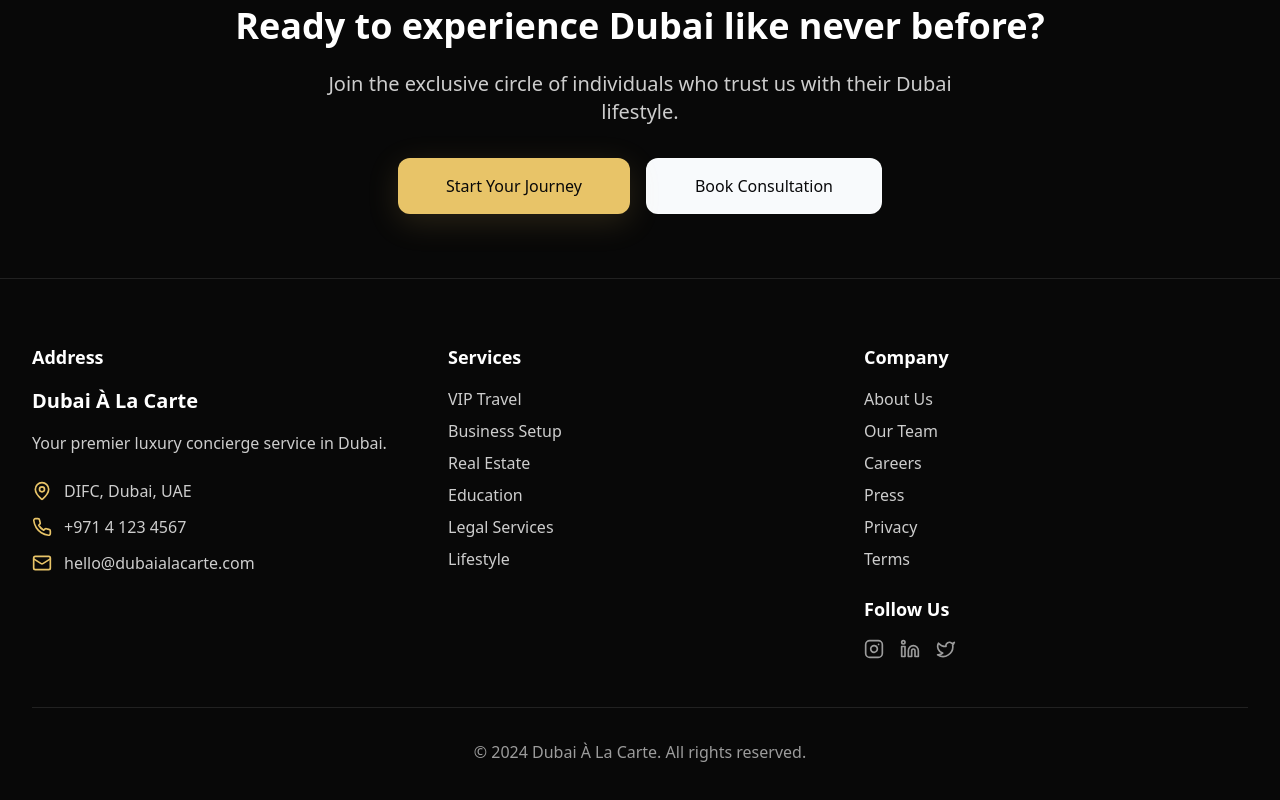
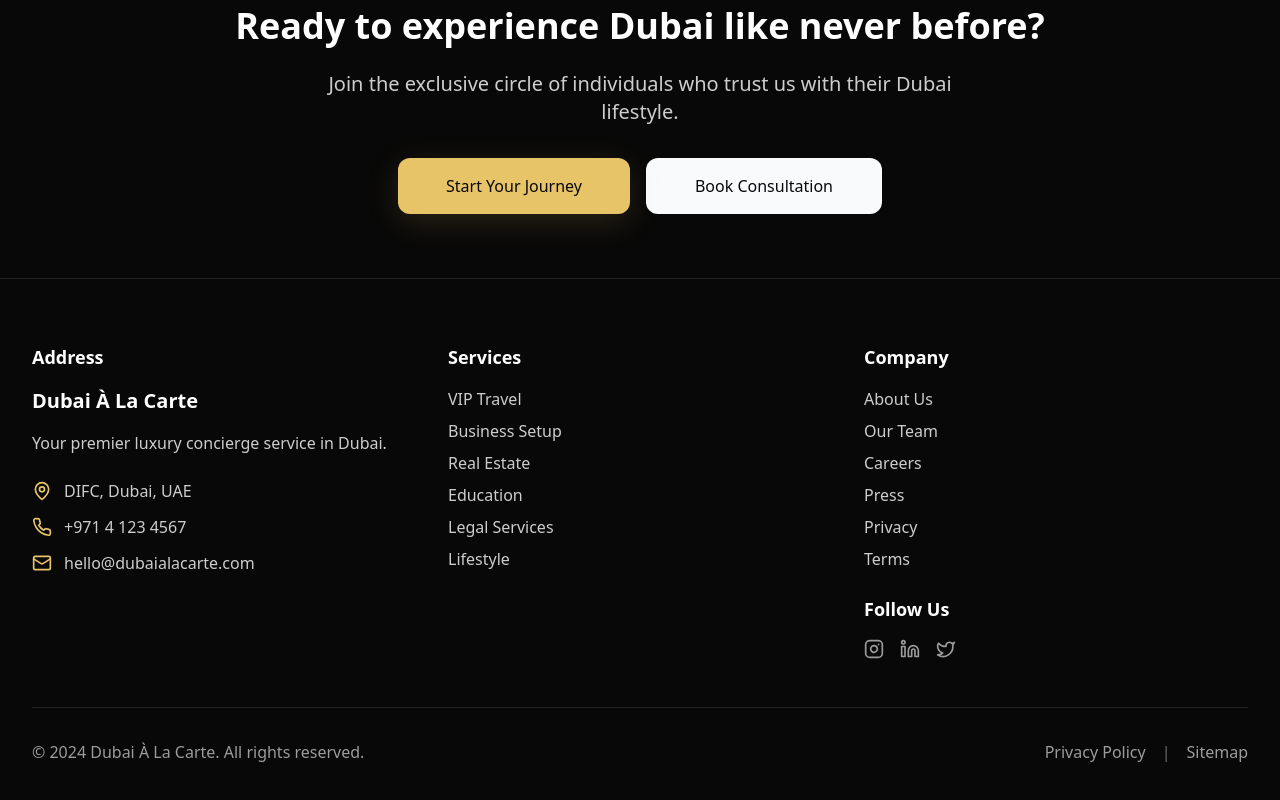
Before and after one commit to MansaMusaMogule86/dubai-a-la-carte, a React (Vite) app: page / in a window 1280 px wide. Shown: the part 3308-4108 px from the top of the page. Built offline with nearby package versions, Linux system fonts and the light colour scheme.

Commit message:
Add privacy policy and sitemap
Add "privacy policy" and "sitemap" links to the footer, positioned to the right of the copyright notice.

```diff
--- a/src/components/Footer.tsx
+++ b/src/components/Footer.tsx
@@ -96,10 +96,16 @@ export const Footer = () => {
         </div>
 
         {/* Copyright */}
-        <div className="border-t border-white/10 mt-12 pt-8 text-center">
-          <p className="text-white/60">
+        <div className="border-t border-white/10 mt-12 pt-8 flex flex-col md:flex-row justify-between items-center">
+          <p className="text-white/60 mb-4 md:mb-0">
             © 2024 Dubai À La Carte. All rights reserved.
           </p>
+
+          <div className="flex items-center space-x-4">
+            <a href="#" className="text-white/60 hover:text-gold transition-colors">Privacy Policy</a>
+            <span className="text-white/40">|</span>
+            <a href="#" className="text-white/60 hover:text-gold transition-colors">Sitemap</a>
+          </div>
         </div>
       </div>
     </footer>;
```
